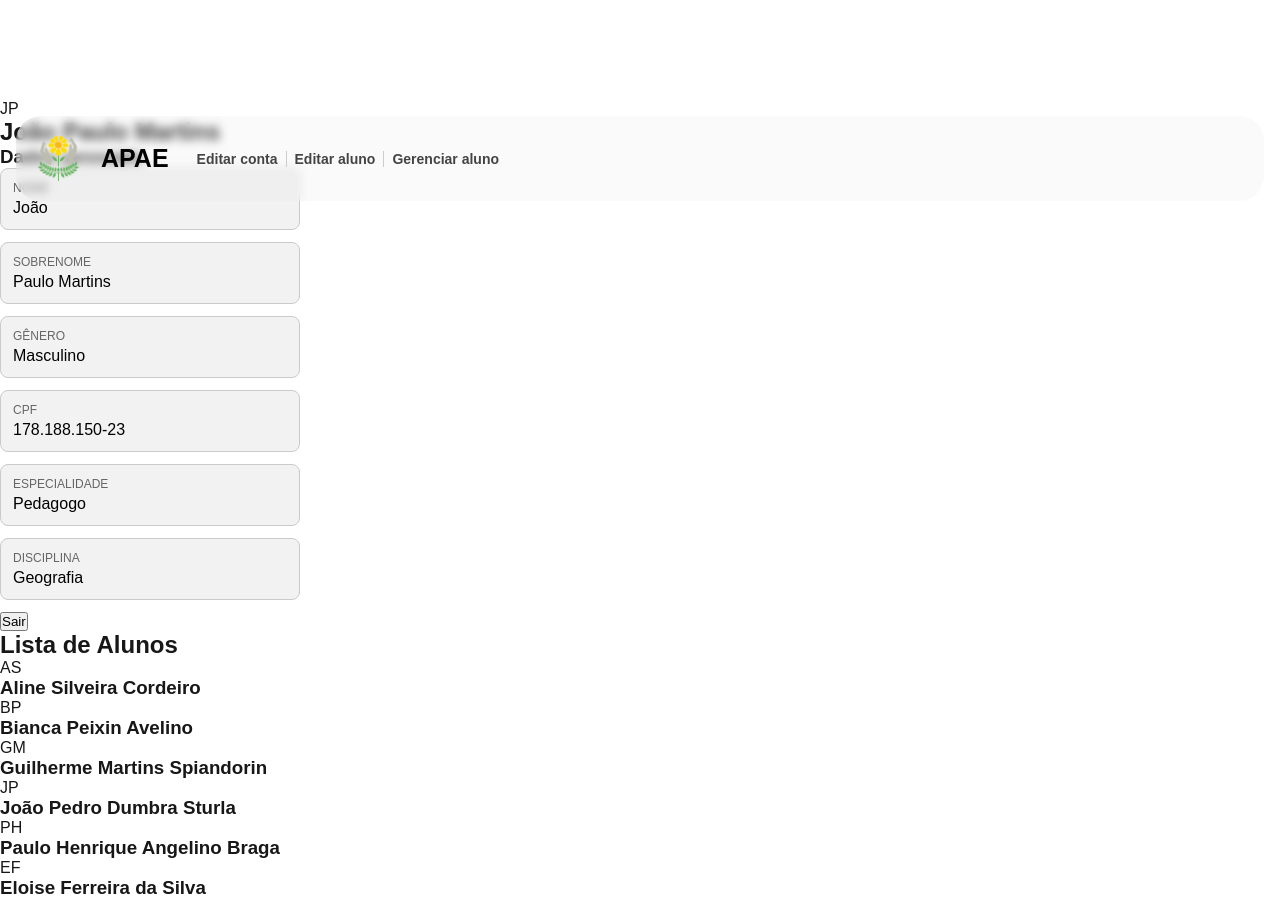
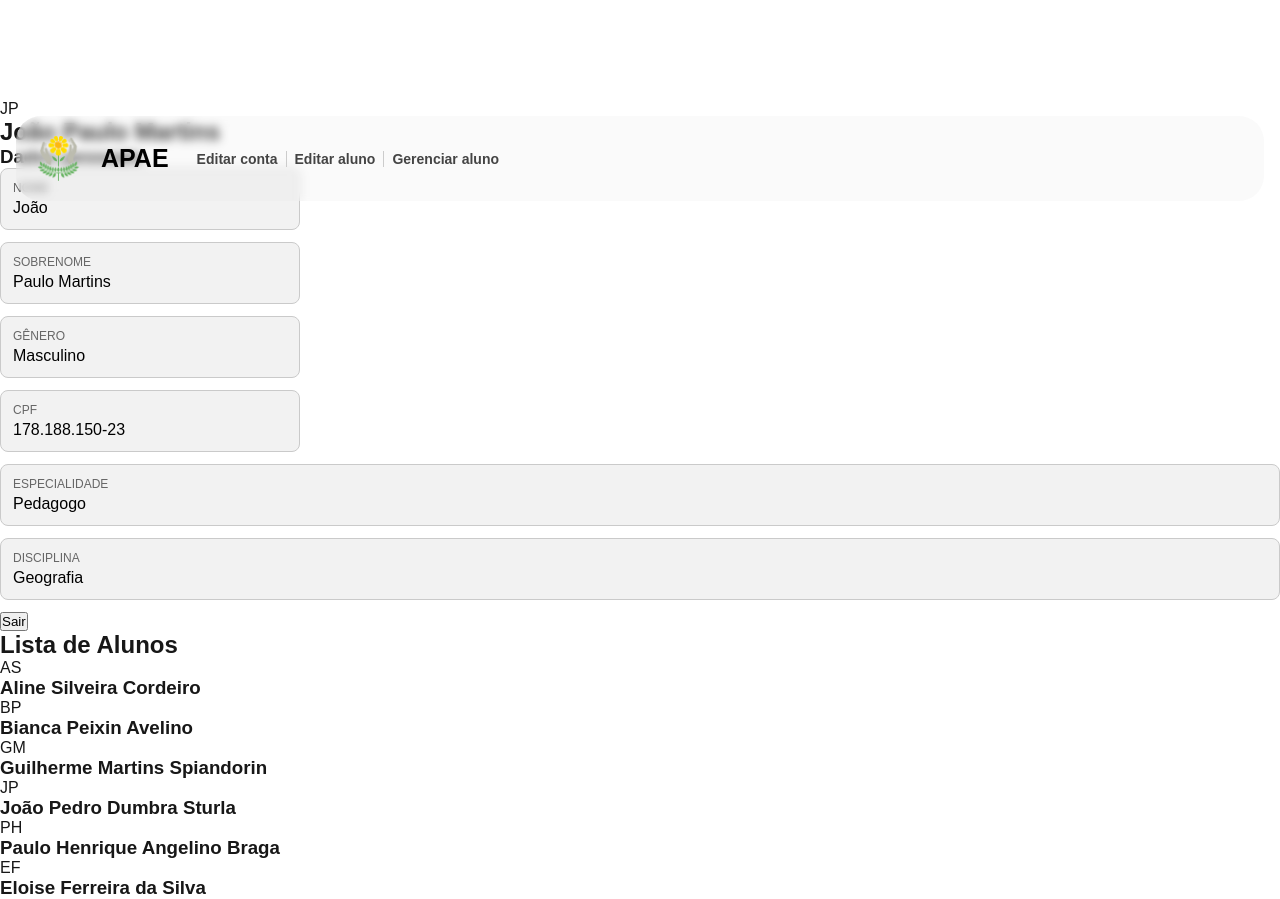
Before and after one commit to unimetrocamp-startupclass/RotinaVisual, a Next.js app in the folder front/: page /editarConta in a window 1280 px wide. Built offline with nearby package versions, Linux system fonts and the light colour scheme.

Commit message:
Update cardDados.module.css

```diff
--- a/front/src/components/cardDados.module.css
+++ b/front/src/components/cardDados.module.css
@@ -5,7 +5,11 @@
   margin-bottom: 12px;
   width: 100%;
   max-width: 300px;
-  border: 1PX solid #CACACA;
+  border: 1px solid #CACACA;
+}
+
+.caixaCompleta {
+  max-width: 100% !important;
 }
 
 .titulo {
```
